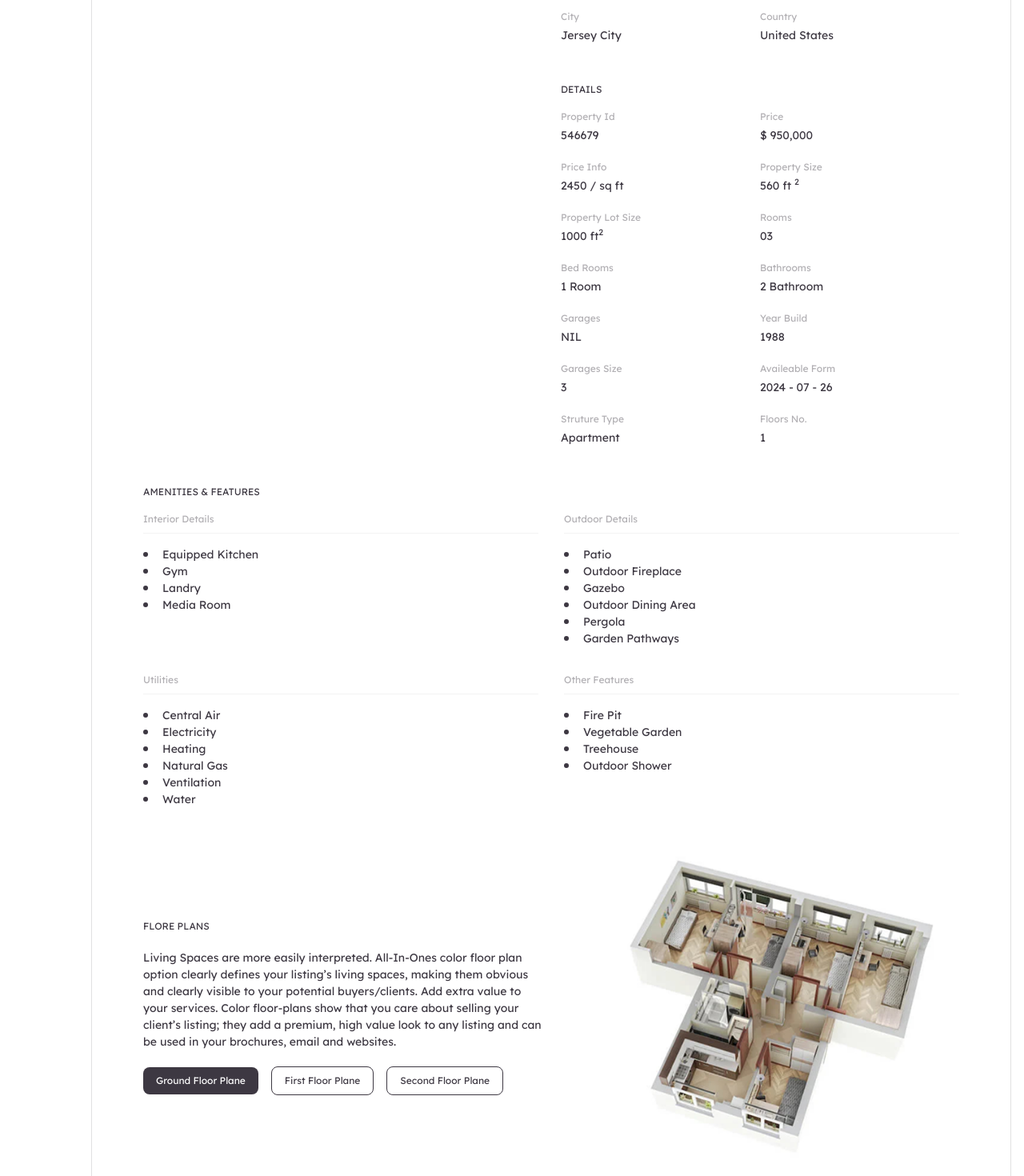
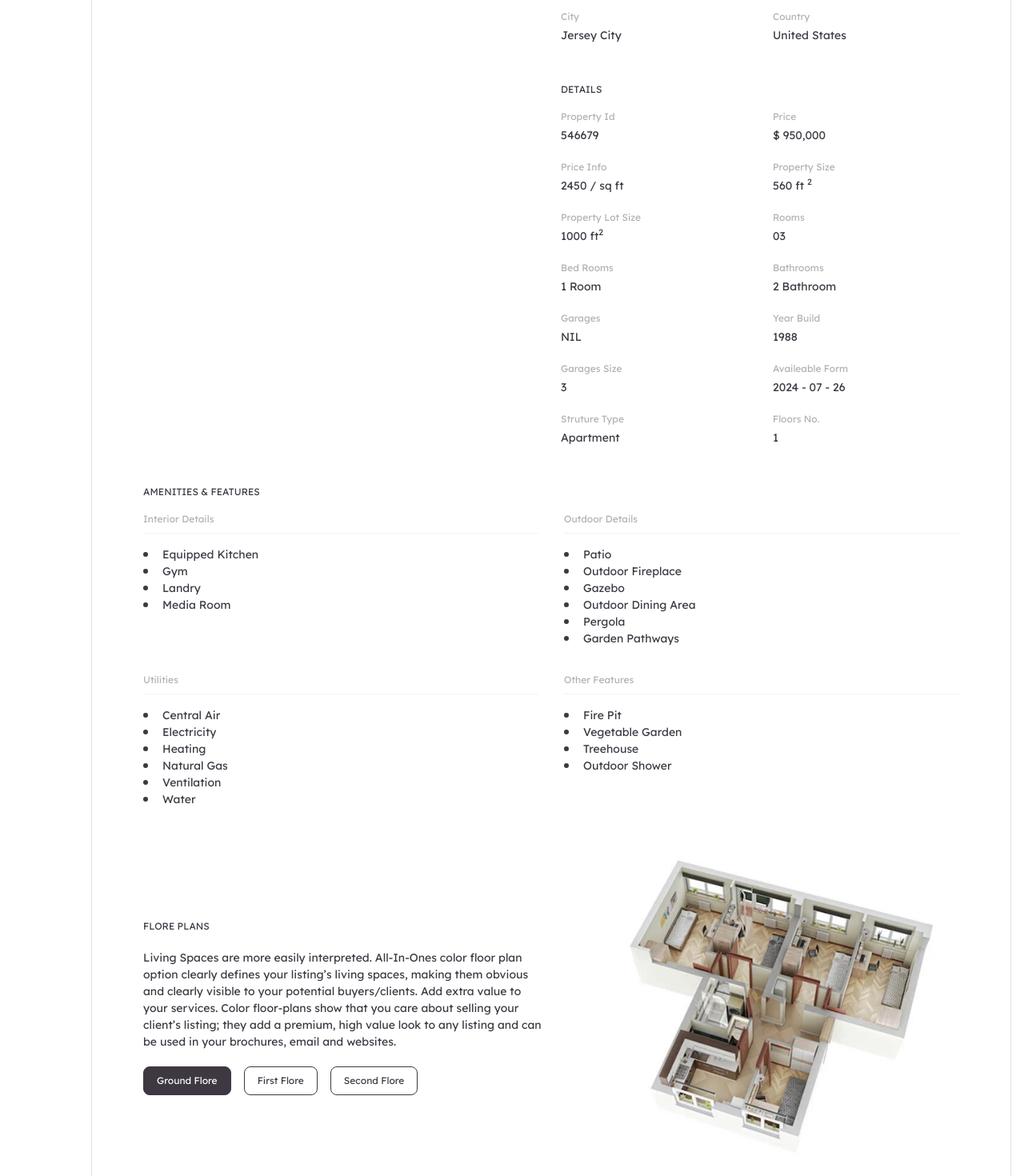
Before and after one commit to Mosarrof-Coding/benfort, a Next.js app: page /properties in a window 1280 px wide. Shown: the part 960-2430 px from the top of the page at 80% size. Built offline with nearby package versions, Linux system fonts and the light colour scheme.

Commit message:
properties updated

```diff
--- a/src/Components/home/Hero.tsx
+++ b/src/Components/home/Hero.tsx
@@ -16,11 +16,11 @@ export const Hero = () => {
                 alt="heroIcon"
                 className="sm:hidden mx-auto mb-3 max-w-[80px]"
               />
-              <span className="">
+              <span className="lg:pl-12">
                 Find the <br className="md:hidden" />{" "}
                 <span className="text-destructive">perfect </span>
               </span>
-              <span className="hidden sm:inline-block px-3 md:px-px">
+              <span className="hidden sm:inline-block lg:ml-6 px-3 md:px-px">
                 <Image
                   src={heroSvg}
                   alt="heroIcon"
--- a/src/app/properties/page.tsx
+++ b/src/app/properties/page.tsx
@@ -547,7 +547,7 @@ const Properties = () => {
                     {/* address */}
                     <div className="mt-8 lg:mt-12 address">
                       <p className="mb-4 text-[12px]">ADDRESS</p>
-                      <div className="grid grid-cols-1 sm:grid-cols-2">
+                      <div className="gap-6 lg:gap-8 grid grid-cols-2">
                         <div className="flex flex-col gap-5">
                           <div className="">
                             <p className="opacity-[0.4] mb-1 text-[12px]">
@@ -605,7 +605,7 @@ const Properties = () => {
                     {/* Details */}
                     <div className="mt-8 lg:mt-12 address">
                       <p className="mb-4 text-[12px]">DETAILS</p>
-                      <div className="grid grid-cols-1 sm:grid-cols-2">
+                      <div className="gap-6 lg:gap-8 grid grid-cols-2">
                         <div className="flex flex-col gap-5">
                           <div className="">
                             <p className="opacity-[0.4] mb-1 text-[12px]">
@@ -732,7 +732,7 @@ const Properties = () => {
               {/* amenities & features */}
               <div className="mt-8 lg:mt-12 amenities">
                 <p className="mb-4 text-[12px]">AMENITIES & FEATURES</p>
-                <div className="gap-6 lg:gap-8 grid grid-cols-1 sm:grid-cols-2">
+                <div className="gap-6 lg:gap-8 grid grid-cols-2">
                   <div>
                     <p className="opacity-[0.4] pb-2 border-b border-border text-[12px]">
                       Interior Details
@@ -778,7 +778,7 @@ const Properties = () => {
                     </ul>
                   </div>
                 </div>
-                <div className="gap-6 lg:gap-8 grid grid-cols-1 sm:grid-cols-2 mt-6 lg:mt-8">
+                <div className="gap-6 lg:gap-8 grid grid-cols-2 mt-6 lg:mt-8">
                   {/* Utilities */}
                   <div>
                     <p className="opacity-[0.4] pb-2 border-b border-border text-[12px]">
@@ -830,8 +830,9 @@ const Properties = () => {
               <div className="flex flex-col gap-10 lg:gap-14">
                 {/* flooer plans */}
                 <div className="items-center gap-4 lg:gap-6 grid grid-cols-1 md:grid-cols-2 mt-10 lg:mt-15 florplans">
-                  <div className="plan">
-                    <p className="text-[12px]">FLORE PLANS</p>
+                  <div className="order-2 sm:order-1 plan">
+                    <p className="hidden sm:block text-[12px]">FLORE PLANS</p>
+                    <div className="flex sm:flex-col flex-col-reverse">
                       <div className="py-3 lg:py-5 text-[14px]">
                         <p className={`${activePlane === 1 ? "" : "hidden"}`}>
                           Living Spaces are more easily interpreted. All-In-Ones
@@ -839,68 +840,72 @@ const Properties = () => {
                           living spaces, making them obvious and clearly visible
                           to your potential buyers/clients. Add extra value to
                           your services. Color floor-plans show that you care
-                        about selling your client’s listing; they add a premium,
-                        high value look to any listing and can be used in your
-                        brochures, email and websites.
+                          about selling your client’s listing; they add a
+                          premium, high value look to any listing and can be
+                          used in your brochures, email and websites.
                         </p>
                         <p className={`${activePlane === 2 ? "" : "hidden"}`}>
                           Lorem ipsum, dolor sit amet consectetur adipisicing
                           elit. Quasi repellat repudiandae quod cupiditate. Vero
                           quos, dicta accusamus laboriosam corrupti quod ipsam
-                        earum reprehenderit inventore natus aut corporis ratione
-                        autem nesciunt nisi temporibus pariatur. Veniam dolorem
-                        asperiores quo eum, consectetur illum in sapiente
-                        molestiae quia repudiandae aspernatur hic error modi
-                        voluptate nam necessitatibus sint, fuga, ipsa nisi nobis
-                        illo vitae? Tenetur eligendi laborum molestiae molestias
-                        provident autem officiis sint, quis nostrum ex quibusdam
-                        rem sequi quo earum nisi! Deserunt, unde totam!
+                          earum reprehenderit inventore natus aut corporis
+                          ratione autem nesciunt nisi temporibus pariatur.
+                          Veniam dolorem asperiores quo eum, consectetur illum
+                          in sapiente molestiae quia repudiandae aspernatur hic
+                          error modi voluptate nam necessitatibus sint, fuga,
+                          ipsa nisi nobis illo vitae? Tenetur eligendi laborum
+                          molestiae molestias provident autem officiis sint,
+                          quis nostrum ex quibusdam rem sequi quo earum nisi!
+                          Deserunt, unde totam!
                         </p>
                         <p className={`${activePlane === 3 ? "" : "hidden"}`}>
                           Lorem ipsum dolor, sit amet consectetur adipisicing
                           elit. Ratione at iste repudiandae a laborum inventore
-                        magni labore commodi sint nostrum vero quia architecto,
-                        enim soluta vitae sequi. Cumque tempora libero corrupti
-                        aperiam fugit neque repellat amet itaque, maiores, ipsa
-                        enim architecto reiciendis obcaecati quibusdam ipsam
-                        deleniti? Deserunt odio aperiam quae ipsa soluta aut
-                        minima! Maiores facilis distinctio libero quas dolorum.
+                          magni labore commodi sint nostrum vero quia
+                          architecto, enim soluta vitae sequi. Cumque tempora
+                          libero corrupti aperiam fugit neque repellat amet
+                          itaque, maiores, ipsa enim architecto reiciendis
+                          obcaecati quibusdam ipsam deleniti? Deserunt odio
+                          aperiam quae ipsa soluta aut minima! Maiores facilis
+                          distinctio libero quas dolorum.
                         </p>
                       </div>
                       <div className="flex flex-wrap items-center gap-2 lg:gap-4 planning">
                         <button
-                        className={`cursor-pointer px-3 lg:px-4 py-1.5 lg:py-2 rounded-[6px] lg:rounded-[8px] text-[12px] ${
+                          className={`cursor-pointer px-3 lg:px-4 py-1.5 lg:py-2 rounded-[6px] lg:rounded-[8px] text-[12px] border border-foreground ${
                             activePlane === 1
                               ? "bg-foreground text-background"
-                            : "bg-transparent border border-foreground text-foreground"
+                              : "bg-transparent  text-foreground"
                           }`}
                           onClick={() => setActivePlane(1)}
                         >
-                        Ground Floor Plane
+                          Ground Flore
                         </button>
                         <button
-                        className={`cursor-pointer px-3 lg:px-4 py-1.5 lg:py-2 rounded-[6px] lg:rounded-[8px] text-[12px] ${
+                          className={`cursor-pointer px-3 lg:px-4 py-1.5 lg:py-2 rounded-[6px] lg:rounded-[8px] text-[12px] border border-foreground ${
                             activePlane === 2
                               ? "bg-foreground text-background"
-                            : "bg-transparent border border-foreground text-foreground"
+                              : "bg-transparent  text-foreground"
                           }`}
                           onClick={() => setActivePlane(2)}
                         >
-                        First Floor Plane
+                          First Flore
                         </button>
                         <button
-                        className={`cursor-pointer px-3 lg:px-4 py-1.5 lg:py-2 rounded-[6px] lg:rounded-[8px] text-[12px] ${
+                          className={`cursor-pointer px-3 lg:px-4 py-1.5 lg:py-2 rounded-[6px] lg:rounded-[8px] text-[12px] border border-foreground ${
                             activePlane === 3
                               ? "bg-foreground text-background"
-                            : "bg-transparent border border-foreground text-foreground"
+                              : "bg-transparent  text-foreground"
                           }`}
                           onClick={() => setActivePlane(3)}
                         >
-                        Second Floor Plane
+                          Second Flore
                         </button>
+                      </div>{" "}
                     </div>
                   </div>
-                  <div className="planDiagram">
+                  <div className="order-1 sm:order-2 planDiagram">
+                    <p className="sm:hidden mb-6 text-[12px]">FLORE PLANS</p>
                     <Image
                       src={florediagram}
                       alt="florediagram image"
@@ -940,11 +945,11 @@ const Properties = () => {
                     </video>
                     {!playing && (
                       <div
-                        className="z-10 absolute inset-0 place-items-center grid bg-[url('/property/videothumb.png')] bg-cover bg-center cursor-pointer"
+                        className="group z-10 absolute inset-0 place-items-center grid bg-[url('/property/videothumb.png')] bg-cover bg-center cursor-pointer"
                         onClick={handlePlay}
                       >
                         <svg
-                          className="group w-16 h-12"
+                          className="w-16 h-12"
                           viewBox="0 0 68 48"
                           version="1.1"
                         >
```
Lines whose indentation alone changed are shown as unchanged.
